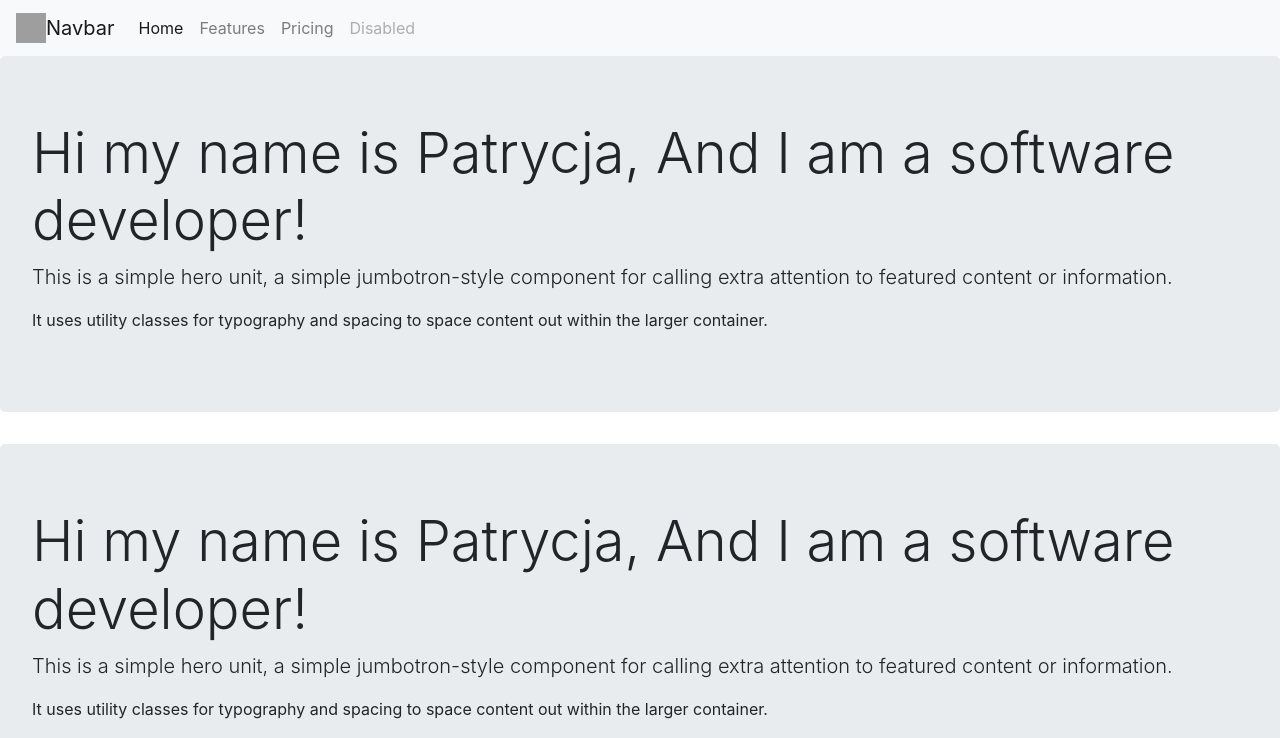
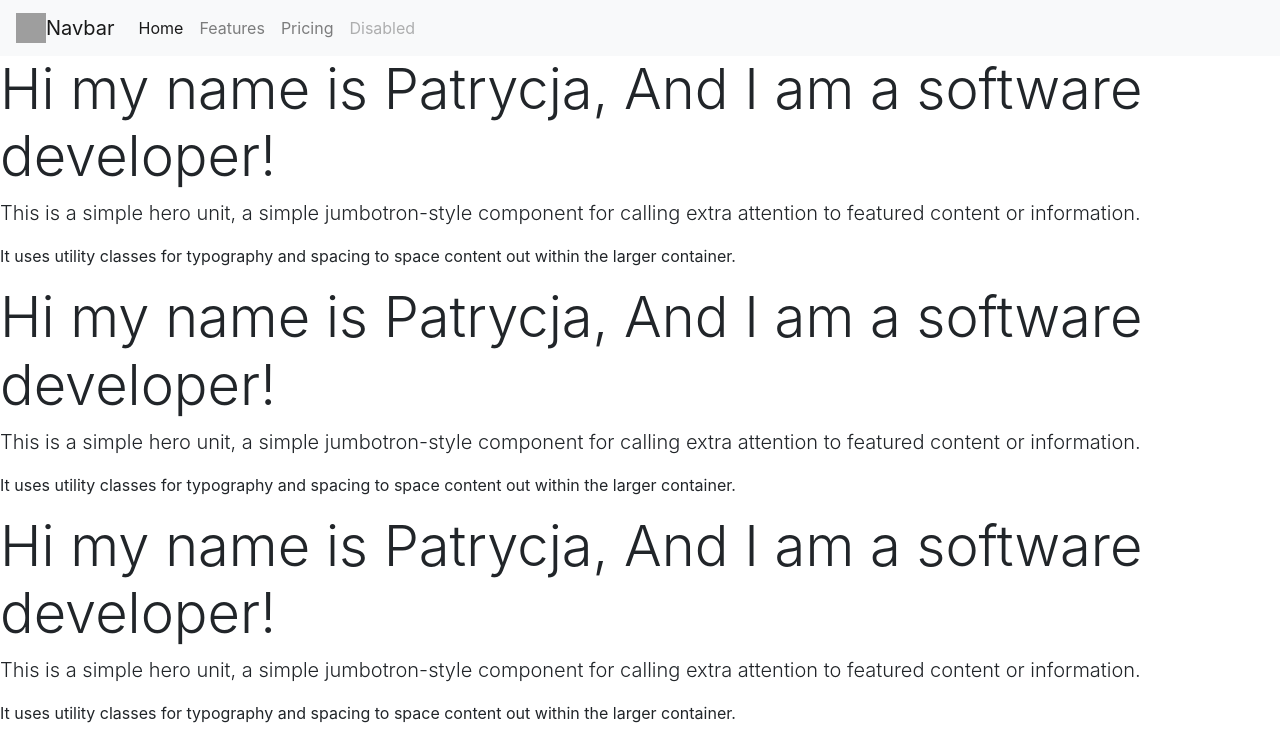
Before and after one commit to Xorast/portfolio, a Flask app: page / in a window 1280 px wide. Shown: the top 738 px of the page. Run offline with Flask 2, Linux system fonts and the light colour scheme; some libraries are stand-ins or nearby versions; grey boxes are pictures that could not be loaded.

Commit message:
added style to different jumbotrones

```diff
--- a/static/css/style.css
+++ b/static/css/style.css
@@ -1,18 +1,6 @@
-.navbar {}
-
-element.style {}
-
-@media (max-width: 767px) .hero-area {
-    padding: 200px 0 150px;
-    overflow: hidden;
+.jumbotron {
+    padding: 0rem;
+    margin-bottom: 0.1em !important;
+    background-color: #fff;
+    border-radius: .3rem;
 }
-
-.hero-area {
-    padding: 250px 0 200px;
-    position: relative;
-    color: black;
-}
-
-.bg-primary {
-    background: white!important;
-}
--- a/templates/pages/index.html
+++ b/templates/pages/index.html
@@ -8,7 +8,7 @@
     <meta http-equiv="X-UA-Compatible" content="ie=edge">
     <link rel="stylesheet" href="https://cdnjs.cloudflare.com/ajax/libs/twitter-bootstrap/4.4.1/css/bootstrap.min.css">
     <link rel="stylesheet" href="https://cdnjs.cloudflare.com/ajax/libs/font-awesome/5.11.2/css/all.min.css">
-    <link rel="stylesheet" href="assets/css/style.css">
+    <link rel="stylesheet" href="/static/css/style.css">
     <title>patrycja.io</title>
 </head>
 
```
